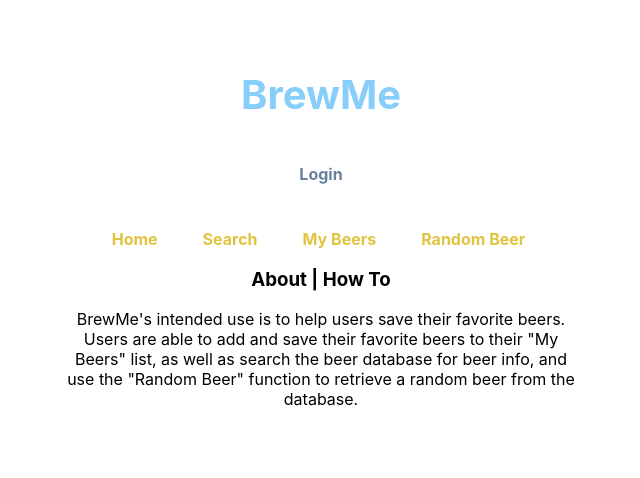
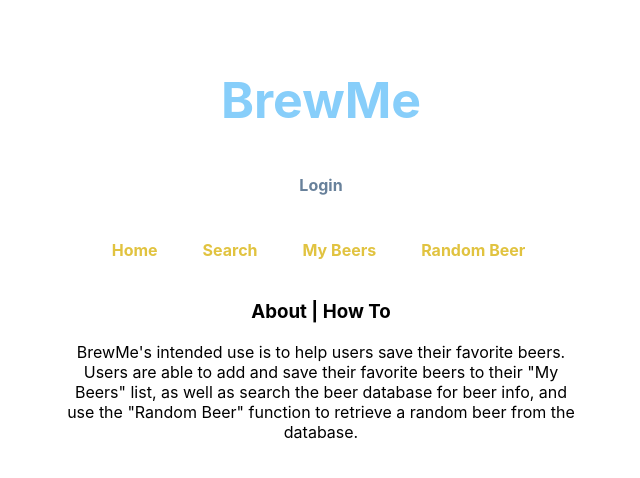
Before and after one commit to JozyL27/brewme-client, a React (Create React App) app: page / in a window 1280 px wide. Shown: the top 478 px of the page, without its empty margins (319-959 px from the left). Built offline with nearby package versions, Linux system fonts and the light colour scheme.

Commit message:
additional styling

```diff
--- a/src/components/Header/header.css
+++ b/src/components/Header/header.css
@@ -34,6 +34,6 @@ nav {
 /* laptops */
 @media screen and (min-width: 1024px) {
     .brewHeader {
-        font-size: 40px;
+        font-size: 50px;
     }
 }
--- a/src/components/about/about.css
+++ b/src/components/about/about.css
@@ -1,7 +1,7 @@
 .about {
     text-align: center;
     width: 70%;
-    margin: 0 auto;
+    margin: 40px auto 0px auto;
 }
 
 
```
